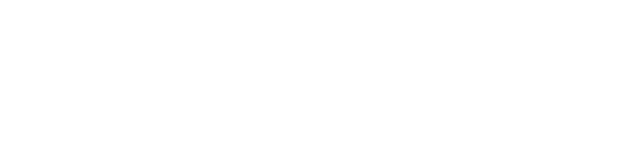
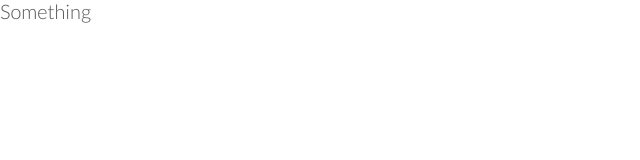
Before and after one commit to trungvuh/Healthy_Kitchen, a plain HTML site: page index.html in a window 1280 px wide. Shown: the whole page, without its empty margins (0-640 px from the left). Drawn offline with Linux system fonts and the light colour scheme.

Commit message:
Add Readme file

```diff
--- a/index.html
+++ b/index.html
@@ -7,9 +7,12 @@
 
         <link rel="stylesheet" type="text/css" href="vendors/css/normalize.css">
         <link rel="stylesheet" type="text/css" href="resources/css/style.css">
+        <link href="https://fonts.googleapis.com/css?family=Lato:100,300,300i,400" rel="stylesheet">
+
     </head>
 
     <body>
+       <p>Something</p>
 
 
 
--- a/resources/css/style.css
+++ b/resources/css/style.css
@@ -0,0 +1,13 @@
+* {
+    margin: 0;
+    padding: 0;
+    box-sizing: border-box;
+}
+
+html {
+    color: #555;
+    font-family: 'Lato', 'Arial', sans-serif;
+    font-size: 20px;
+    font-weight: 300;
+    text-rendering: optimizeLegibility;
+}
```
Also changed, not shown: Readme.md (added).
